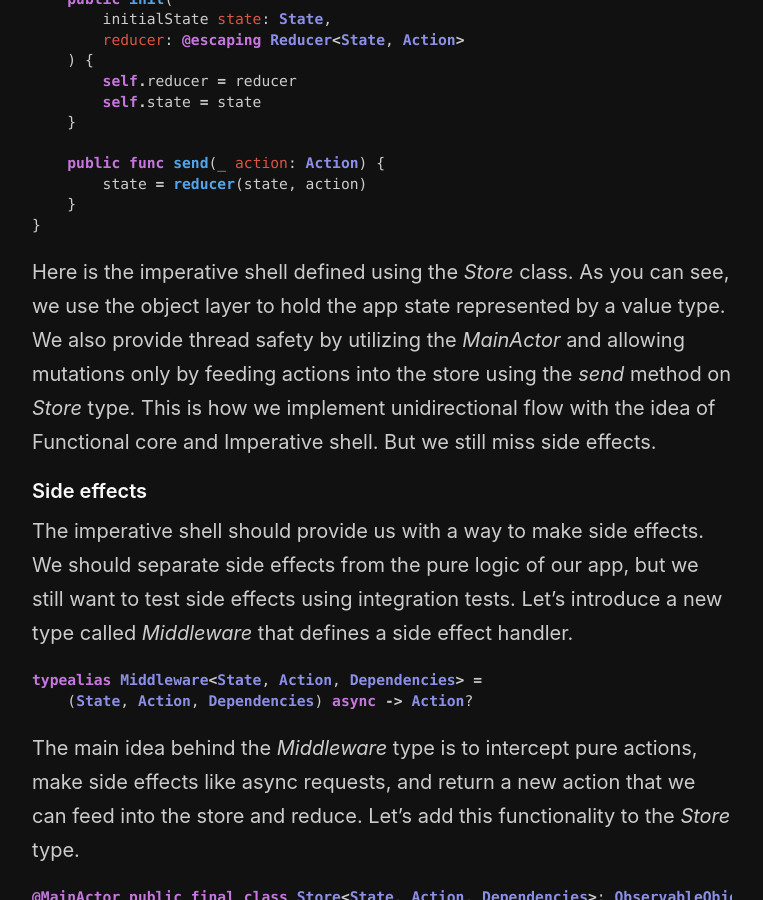
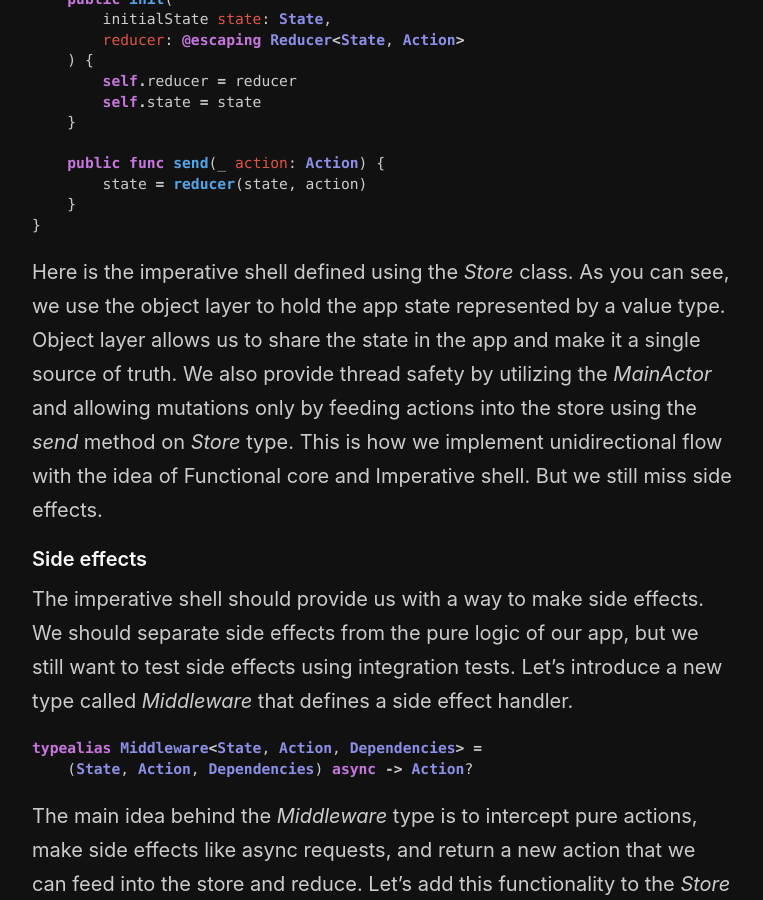
Before and after one commit to mecid/mecid.github.io, a Jekyll site: the page built from _posts/2022-03-16-functional-core-imperative-shell-in-swift-unidirectional-flow.md, in a window 1280 px wide and 900 px high, scrolled down 2479 px. Shown: the whole window, without its empty margins (258-1021 px from the left). Built offline with Jekyll 4.4.1, drawn with Linux system fonts in a browser that asks for light colours.

Commit message:
udf post updated

````diff
--- a/_posts/2022-03-16-functional-core-imperative-shell-in-swift-unidirectional-flow.md
+++ b/_posts/2022-03-16-functional-core-imperative-shell-in-swift-unidirectional-flow.md
@@ -90,7 +90,7 @@ The imperative shell is the object layer holding the app's state represented by
 }
 ```
 
-Here is the imperative shell defined using the *Store* class. As you can see, we use the object layer to hold the app state represented by a value type. We also provide thread safety by utilizing the *MainActor* and allowing mutations only by feeding actions into the store using the *send* method on *Store* type. This is how we implement unidirectional flow with the idea of Functional core and Imperative shell. But we still miss side effects.
+Here is the imperative shell defined using the *Store* class. As you can see, we use the object layer to hold the app state represented by a value type. Object layer allows us to share the state in the app and make it a single source of truth. We also provide thread safety by utilizing the *MainActor* and allowing mutations only by feeding actions into the store using the *send* method on *Store* type. This is how we implement unidirectional flow with the idea of Functional core and Imperative shell. But we still miss side effects.
 
 #### Side effects
 The imperative shell should provide us with a way to make side effects. We should separate side effects from the pure logic of our app, but we still want to test side effects using integration tests. Let's introduce a new type called *Middleware* that defines a side effect handler.
````
